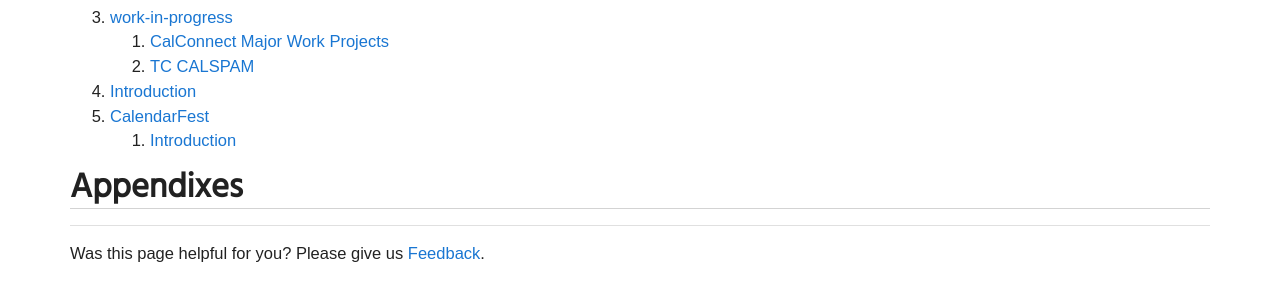
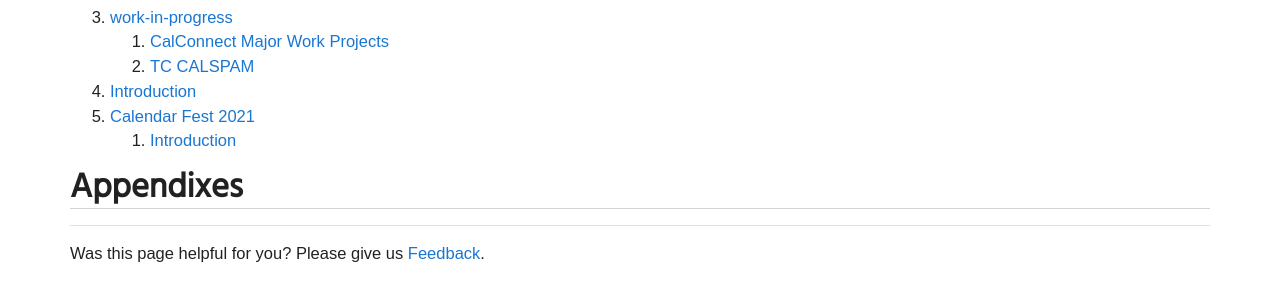
Before and after one commit to CalConnect/public, a Jekyll site: the page built from _pages/Table-of-Contents.md, in a window 1280 px wide. Shown: the part 595-895 px from the top of the page. Built offline with Jekyll 4.4.1, drawn with Linux system fonts in a browser that asks for light colours; some web fonts are replaced.

Commit message:
Update CalendarFest.md
anothe small update

```diff
--- a/_pages/CalendarFest.md
+++ b/_pages/CalendarFest.md
@@ -1,6 +1,6 @@
 ---
 layout: toc-type
-title: CalendarFest
+title: Calendar Fest 2021
 parent: "/"
 mainParent: "CalendarFest"
 order: 3
```
